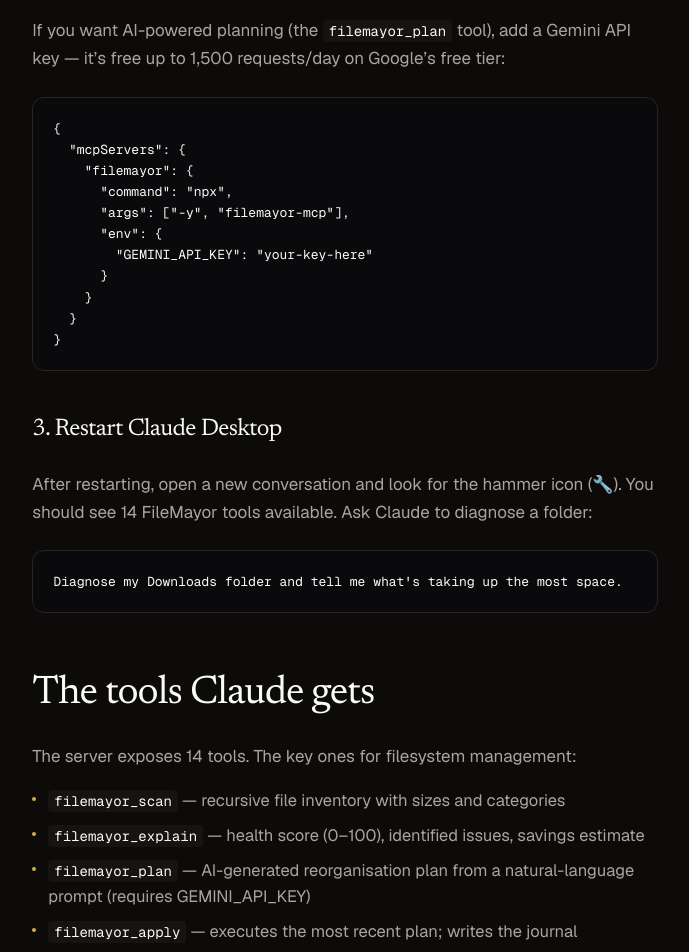
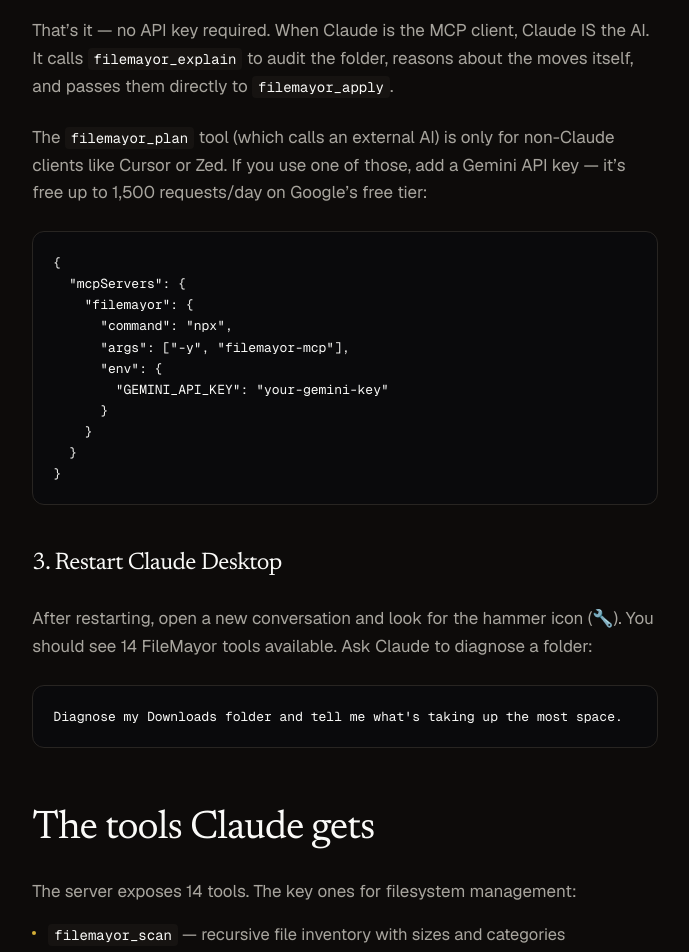
Before and after one commit to Hrypopo/filemayor-landing, a Next.js app: page /blog/mcp-server-filesystem in a window 1280 px wide. Shown: the part 3060-4012 px from the top of the page, without its empty margins (295-984 px from the left). Built offline with nearby package versions, Linux system fonts and the light colour scheme.

Commit message:
Fix MCP blog post: no GEMINI_API_KEY needed when Claude is the client
Co-Authored-By: Claude <noreply@anthropic.com>

```diff
--- a/app/blog/mcp-server-filesystem/page.tsx
+++ b/app/blog/mcp-server-filesystem/page.tsx
@@ -127,9 +127,14 @@ export default function Post() {
   }
 }`}</Pre>
         <P>
-          If you want AI-powered planning (the <Code>filemayor_plan</Code> tool), add a
-          Gemini API key — it&rsquo;s free up to 1,500 requests/day on Google&rsquo;s free
-          tier:
+          That&rsquo;s it — no API key required. When Claude is the MCP client, Claude IS
+          the AI. It calls <Code>filemayor_explain</Code> to audit the folder, reasons about
+          the moves itself, and passes them directly to <Code>filemayor_apply</Code>.
+        </P>
+        <P>
+          The <Code>filemayor_plan</Code> tool (which calls an external AI) is only for
+          non-Claude clients like Cursor or Zed. If you use one of those, add a Gemini API
+          key — it&rsquo;s free up to 1,500 requests/day on Google&rsquo;s free tier:
         </P>
         <Pre>{`{
   "mcpServers": {
@@ -137,7 +142,7 @@ export default function Post() {
       "command": "npx",
       "args": ["-y", "filemayor-mcp"],
       "env": {
-        "GEMINI_API_KEY": "your-key-here"
+        "GEMINI_API_KEY": "your-gemini-key"
       }
     }
   }
@@ -162,8 +167,9 @@ export default function Post() {
             estimate
           </Li>
           <Li>
-            <Code>filemayor_plan</Code> — AI-generated reorganisation plan from a natural-language
-            prompt (requires GEMINI_API_KEY)
+            <Code>filemayor_plan</Code> — for non-Claude clients: generates a plan via an external
+            AI (requires GEMINI_API_KEY). When Claude is the client, Claude reasons directly —
+            no key needed.
           </Li>
           <Li>
             <Code>filemayor_apply</Code> — executes the most recent plan; writes the journal
```
